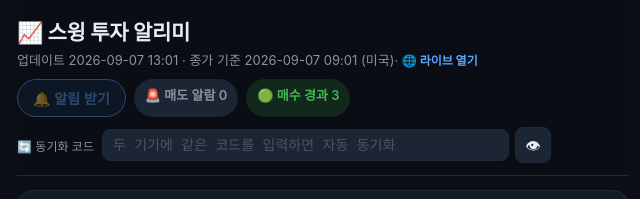
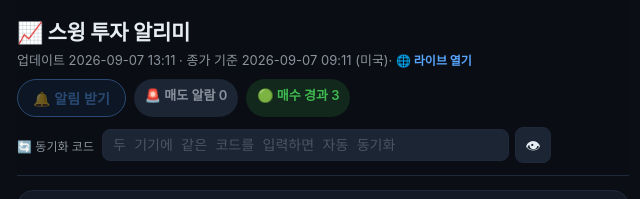
Before and after one commit to bs02089-sys/strategy_engine, a plain HTML site: page index.html in a window 1280 px wide. Shown: the top 199 px of the page, 317-957 px from the left. Drawn offline with Linux system fonts and the light colour scheme.

Commit message:
deploy: swing dashboard 2026-09-07

```diff
--- a/index.html
+++ b/index.html
@@ -185,7 +185,7 @@ footer{color:#4b5563;font-size:12px;text-align:center;margin-top:8px;line-height
 <body>
 <header>
   <h1>📈 스윙 투자 알리미</h1>
-  <div class="sub">업데이트 2026-09-07 13:01 · 종가 기준 2026-09-07 09:01 (미국)<span class="pages">· <a href="https://bs02089-sys.github.io/strategy_engine/" target="_blank" rel="noopener">🌐 라이브 열기</a></span></div>
+  <div class="sub">업데이트 2026-09-07 13:11 · 종가 기준 2026-09-07 09:11 (미국)<span class="pages">· <a href="https://bs02089-sys.github.io/strategy_engine/" target="_blank" rel="noopener">🌐 라이브 열기</a></span></div>
   <div class="chips">
     <button id="push-btn" class="push-btn" disabled>🔔 알림 받기</button>
     <span class="chip gray" id="sell-alarm-cnt">🚨 매도 알람 0</span>
```
